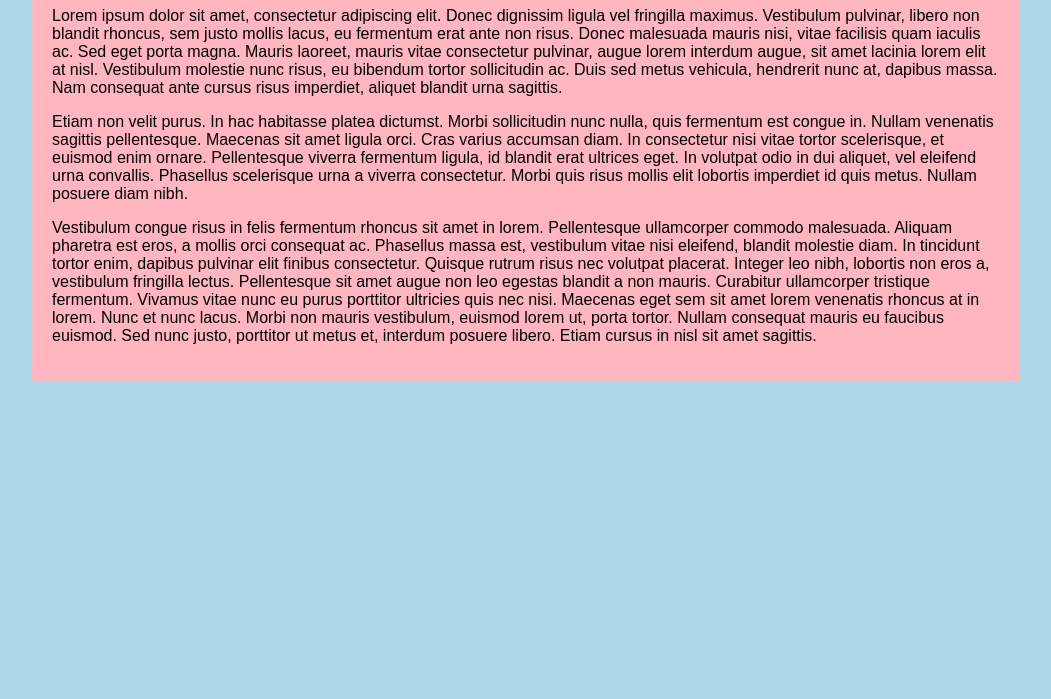
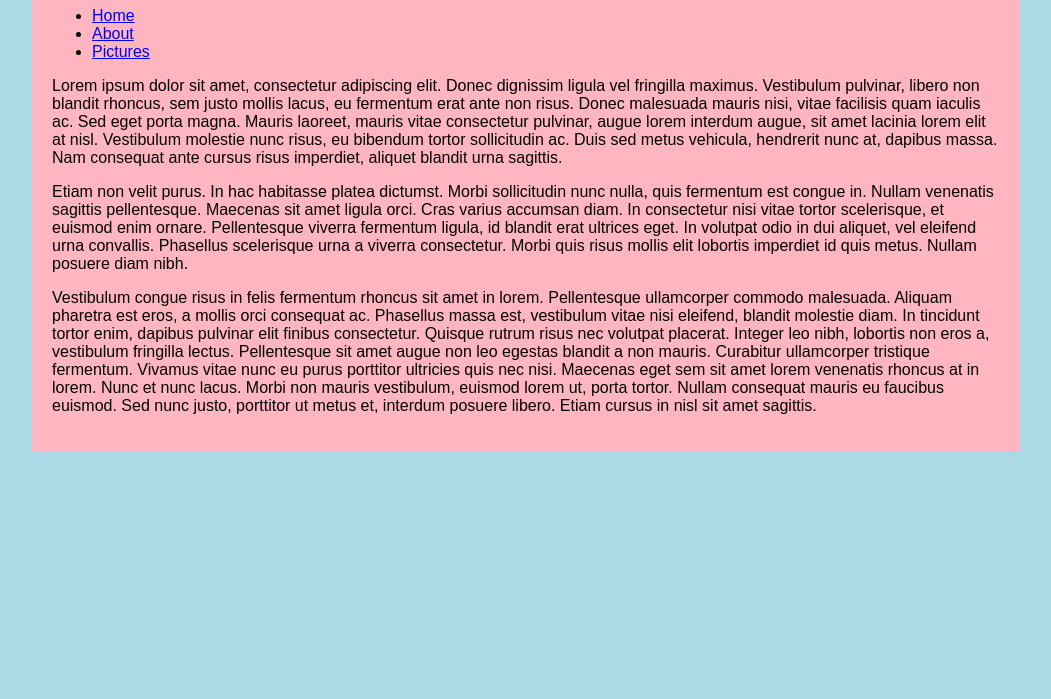
Before and after one commit to ZariKayy/ZariKayy.github.io, a plain HTML site: page CSCE242/InClass/Jan21/index.html in a window 1280 px wide. Shown: the part 101-800 px from the top of the page, without its empty margins (114-1165 px from the left). Drawn offline with Linux system fonts and the light colour scheme.

Commit message:
link repair should be done

```diff
--- a/CSCE242/InClass/Jan21/index.html
+++ b/CSCE242/InClass/Jan21/index.html
@@ -8,6 +8,13 @@
     <body>
         <div>
             <h1>I &hearts; Bunnies</h1>
+            <nav>
+                <ul>
+                    <li><a href="index.html">Home</a></li>
+                    <li><a href="about.html">About</a></li>
+                    <li><a href="pics.html">Pictures</a></li>
+                </ul>
+            </nav>
             <p>
                 Lorem ipsum dolor sit amet, consectetur adipiscing elit. Donec dignissim ligula vel fringilla maximus. Vestibulum pulvinar, libero non blandit rhoncus, sem justo mollis lacus, eu fermentum erat ante non risus. Donec malesuada mauris nisi, vitae facilisis quam iaculis ac. Sed eget porta magna. Mauris laoreet, mauris vitae consectetur pulvinar, augue lorem interdum augue, sit amet lacinia lorem elit at nisl. Vestibulum molestie nunc risus, eu bibendum tortor sollicitudin ac. Duis sed metus vehicula, hendrerit nunc at, dapibus massa. Nam consequat ante cursus risus imperdiet, aliquet blandit urna sagittis.
             </p>
```
